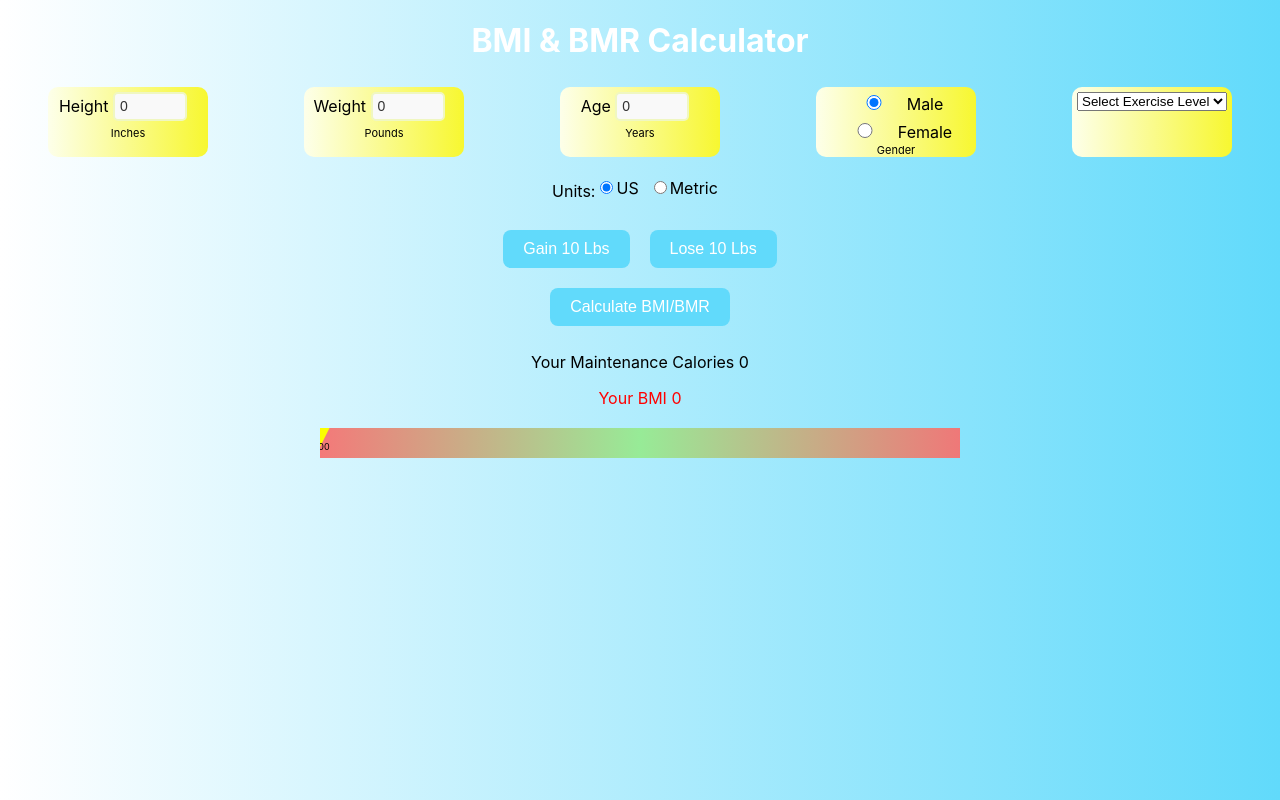
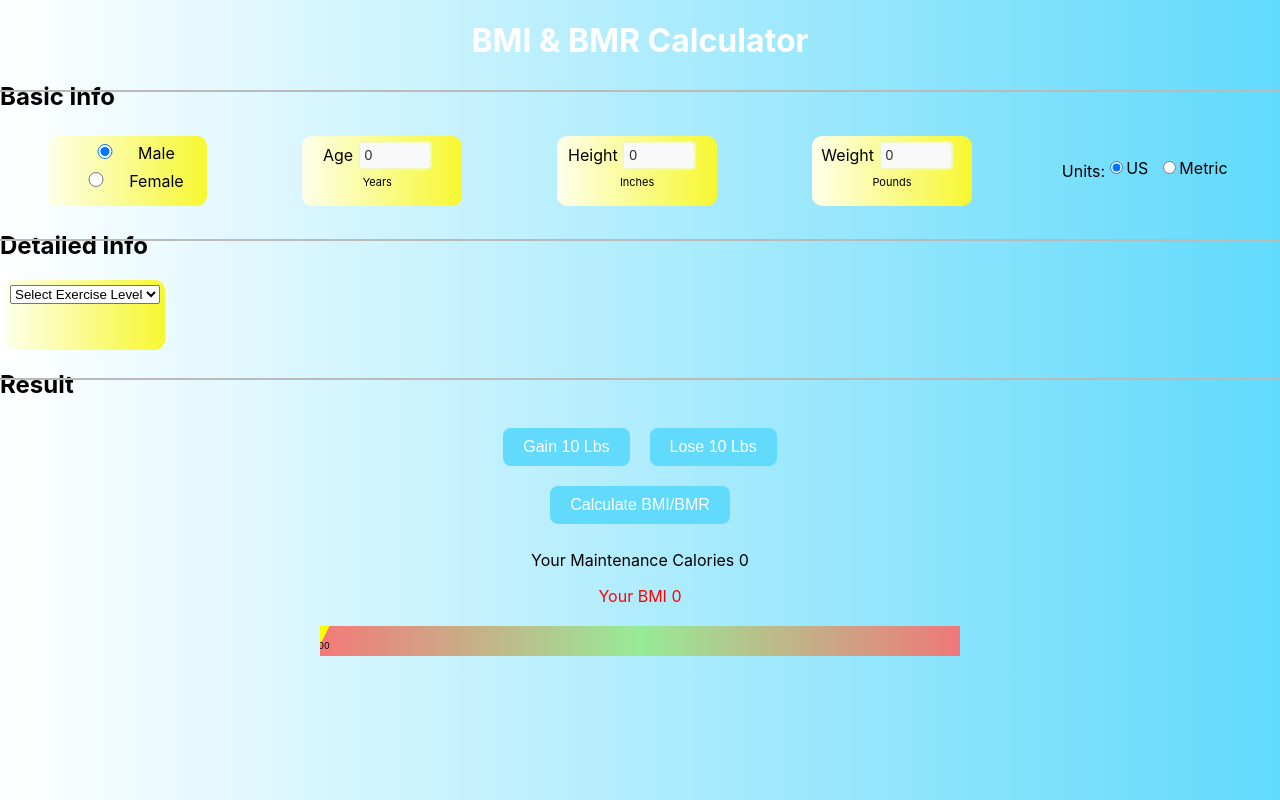
Before and after one commit to yash16chaudhary/INFO-655-Project, a React (Create React App) app: page / in a window 1280 px wide. Built offline with nearby package versions, Linux system fonts and the light colour scheme.

Commit message:
Updated segments

```diff
--- a/src/App.css
+++ b/src/App.css
@@ -16,6 +16,19 @@ body {
 body {
   background: linear-gradient(to right, #ffffff, #61dafb);
   color: black;
+}
+
+.segment {
+  position: relative;
+  margin-top: 7px; /* Adjust the margin as needed */
+}
+
+.divider {
+  position: absolute;
+  top: 0;
+  left: 5;
+  width: 100%;
+  border: 1px solid #bababa;
 }
 
 h1 {
--- a/src/App.js
+++ b/src/App.js
@@ -1,5 +1,4 @@
-// App.js
-import { useState } from 'react';
+import { useState, useEffect } from 'react';
 import './App.css';
 import ResultBar from './ResultBar';
 import OutputDisplay from './OutputDisplay';
@@ -22,22 +21,43 @@ function App() {
   const weightAsNumber = Number(weight);
   const heightAsNumber = Number(height);
 
-  const handleClick = () => {
-    if (units === 'Metric') {
-      setBmi((weightAsNumber / ((heightAsNumber / 100) ** 2)).toFixed(2));
-      if(gender=== "Female")
-      {setBmr((((weightAsNumber*10)+(height*6.25)-(age*5)-161)*activity).toFixed(2))}
-      else
-      {setBmr((((weightAsNumber*10)+(height*6.25)-(age*5)+5)*activity).toFixed(2))}
-    } else {
-      setBmi((weightAsNumber / (heightAsNumber ** 2) * 703).toFixed(2));
-      if(gender=== "Female")
-      {setBmr((((weightAsNumber*4.536)+(height*15.88)-(age*5)-161)*activity).toFixed(2))}
-      else
-      {setBmr((((weightAsNumber*4.536)+(height*15.88)-(age*5)+5)*activity).toFixed(2))}
-    }
+  // Conversion functions
+const convertHeight = (value, toMetric) => {
+  return toMetric ? Math.round(value / 2.54) : Math.round(value * 2.54);
 };
 
+const convertWeight = (value, toMetric) => {
+  return toMetric ? Math.round(value * 2.205) : Math.round(value / 2.205);
+};
+
+const handleUnitChange = () => {
+  // Convert height and weight when switching units
+  setHeight(convertHeight(heightAsNumber, units === 'US'));
+  setWeight(convertWeight(weightAsNumber, units === 'US'));
+};
+
+useEffect(() => {
+  handleUnitChange(); // Convert on initial render
+}, [units]);
+
+const calculateBMI = () => {
+  const heightInMeters = units === 'US' ? convertHeight(heightAsNumber, false) / 100 : heightAsNumber / 100;
+  const weightInKg = units === 'US' ? convertWeight(weightAsNumber, false) : weightAsNumber;
+  return (weightInKg / (heightInMeters ** 2)).toFixed(2);
+};
+
+const calculateBMR = () => {
+  const weightInKg = units === 'US' ? convertWeight(weightAsNumber, false) : weightAsNumber;
+  const heightInCm = units === 'US' ? convertHeight(heightAsNumber, false) : heightAsNumber;
+  const genderFactor = gender === 'Female' ? -161 : 5;
+  const bmrBase = weightInKg * 10 + heightInCm * 6.25 - age * 5 + genderFactor;
+  return (bmrBase * activity).toFixed(2);
+};
+
+const handleClick = () => {
+  setBmi(calculateBMI());
+  setBmr(calculateBMR());
+};
   const handleClick2 = () => {
     setWeight(weightAsNumber + 10);
   };
@@ -46,16 +66,37 @@ function App() {
     setWeight(weightAsNumber - 10);
   };
 
-
-
   return (
     <div>
       <h1 style={{ display: 'flex', alignItems: 'center', justifyContent: 'center' }}>BMI & BMR Calculator</h1>
+      <div className="segment">
+        <h2>Basic Info</h2>
+        <hr className="divider" />
 
         {/* Container for Boxes */}
         <div className="container">
 
           {/* Box for Height */}
+          <div className="box">
+
+            <label>
+              <input type="radio" name="Male" value="Male" defaultChecked={true} onChange={(e) => setGender(e.target.value)} checked={gender === 'Male'} />
+              Male
+            </label>
+            <label>
+              <input type="radio" name="Female" value="Female" onChange={(e) => setGender(e.target.value)} checked={gender === 'Female'} />
+              Female
+            </label>
+          </div>
+
+          <div className="box">
+            <label>
+              Age <input value={age} onChange={(e) => setAge(e.target.value)} type="number" />
+              <p>Years</p>
+            </label>
+          </div>
+
+
           <div className="box">
             <label>
               Height <input value={height} onChange={(e) => setHeight(e.target.value)} type="number" />
@@ -70,29 +111,22 @@ function App() {
             </label>
             <WeightDisplay unitvalue={units}></WeightDisplay>
           </div>
-
-        <div className="box">
+          <p style={{ display: 'flex', alignItems: 'center', justifyContent: 'center' }}>
+          Units:
           <label>
-            Age <input value={age} onChange={(e) => setAge(e.target.value)} type="number" />
-          </label>
-          <p>Years</p>
-        </div>
-
-        <div className="box">
-
-          <label>
-            <input type="radio" name="Male" value="Male" defaultChecked={true} onChange={(e) => setGender(e.target.value)} checked={gender === 'Male'} />
-            Male
+            <input type="radio" name="US" value="US" defaultChecked={true} onChange={(e) => setUnits(e.target.value)} checked={units === 'US'} />
+            US
           </label>
           <label>
-            <input type="radio" name="Female" value="Female" onChange={(e) => setGender(e.target.value)} checked={gender === 'Female'} />
-            Female
+            <input type="radio" name="Metric" value="Metric" onChange={(e) => setUnits(e.target.value)} checked={units === 'Metric'} />
+            Metric
           </label>
-          <p>Gender</p>
-
+        </p>
     </div>
-
-
+      {/* Detailed Info Segment */}
+      <div className="segment">
+        <h2>Detailed Info</h2>
+        <hr className="divider" />
 
           <div className="box">
             <select onChange={(e) => setActivity(e.target.value)} value={activity}>
@@ -104,20 +138,13 @@ function App() {
               <option value={1.9}>2 Times/Day</option>
             </select>
           </div>
-
+      </div>
         </div>
 
-      <p style={{ display: 'flex', alignItems: 'center', justifyContent: 'center' }}>
-        Units:
-        <label>
-          <input type="radio" name="US" value="US" defaultChecked={true} onChange={(e) => setUnits(e.target.value)} checked={units === 'US'} />
-          US
-        </label>
-        <label>
-          <input type="radio" name="Metric" value="Metric"  onChange={(e) => setUnits(e.target.value)} checked={units === 'Metric'} />
-          Metric
-        </label>
-      </p>
+      {/* Result Segment */}
+      <div className="segment">
+        <h2>Result</h2>
+        <hr className="divider" />
 
         <div style={{ display: 'flex', alignItems: 'center', justifyContent: 'center' }}>
           <GainWeight unitvalue={units} onClick={handleClick2}></GainWeight>
@@ -132,11 +159,8 @@ function App() {
         <OutputDisplay bmivalue={bmi}></OutputDisplay>
         <ResultBar bmiResult={bmi} />
       </div>
+    </div>
   );
 }
 
-//To be done
-//Need to add live conversions for Metric->US
-//Need to add slider
-
 export default App;
```
Lines whose indentation alone changed are shown as unchanged.
